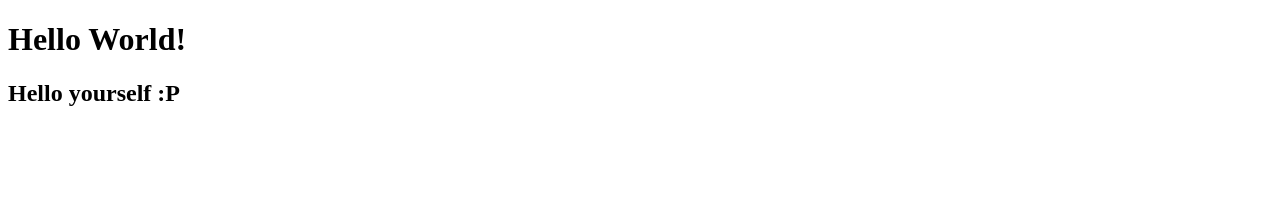
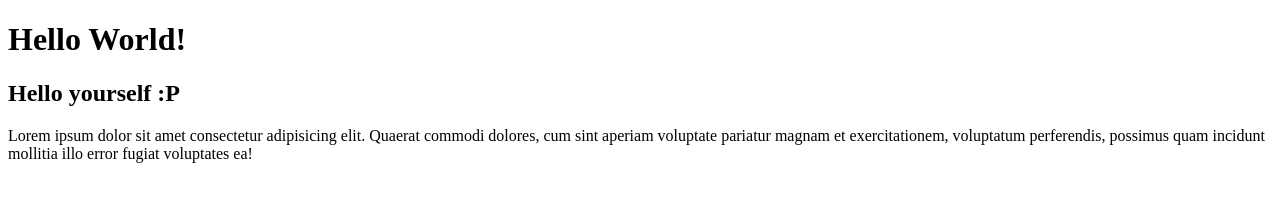
Before and after one commit to susuvii/susanna-project, a plain HTML site: page index.html in a window 1280 px wide. Drawn offline with Linux system fonts and the light colour scheme.

Commit message:
added paragraph

```diff
--- a/index.html
+++ b/index.html
@@ -10,6 +10,9 @@
 <body>
     <h1>Hello World!</h1>
     <h2>Hello yourself :P</h2>
+    <P> Lorem ipsum dolor sit amet consectetur adipisicing elit. Quaerat commodi dolores, cum sint aperiam voluptate
+        pariatur magnam et exercitationem, voluptatum perferendis, possimus quam incidunt mollitia illo error fugiat
+        voluptates ea!</P>
 </body>
 
 </html>
```
